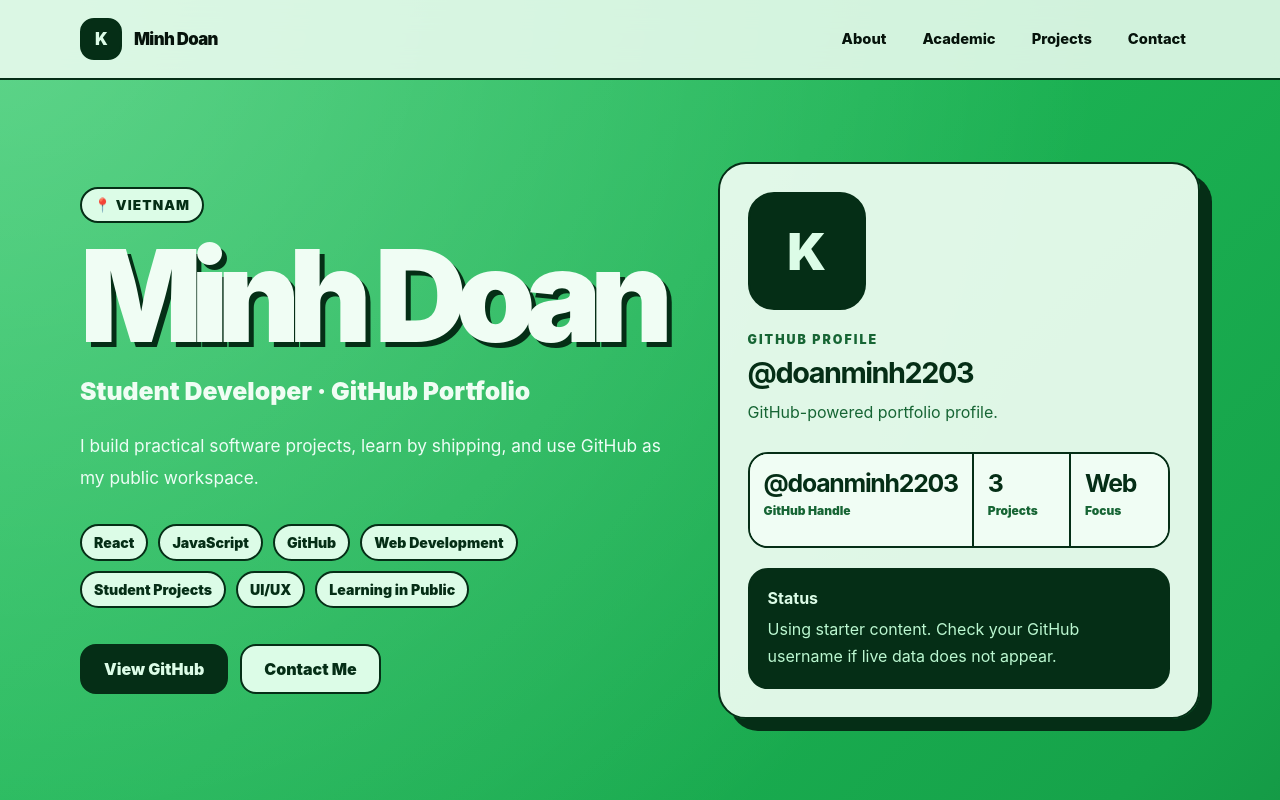
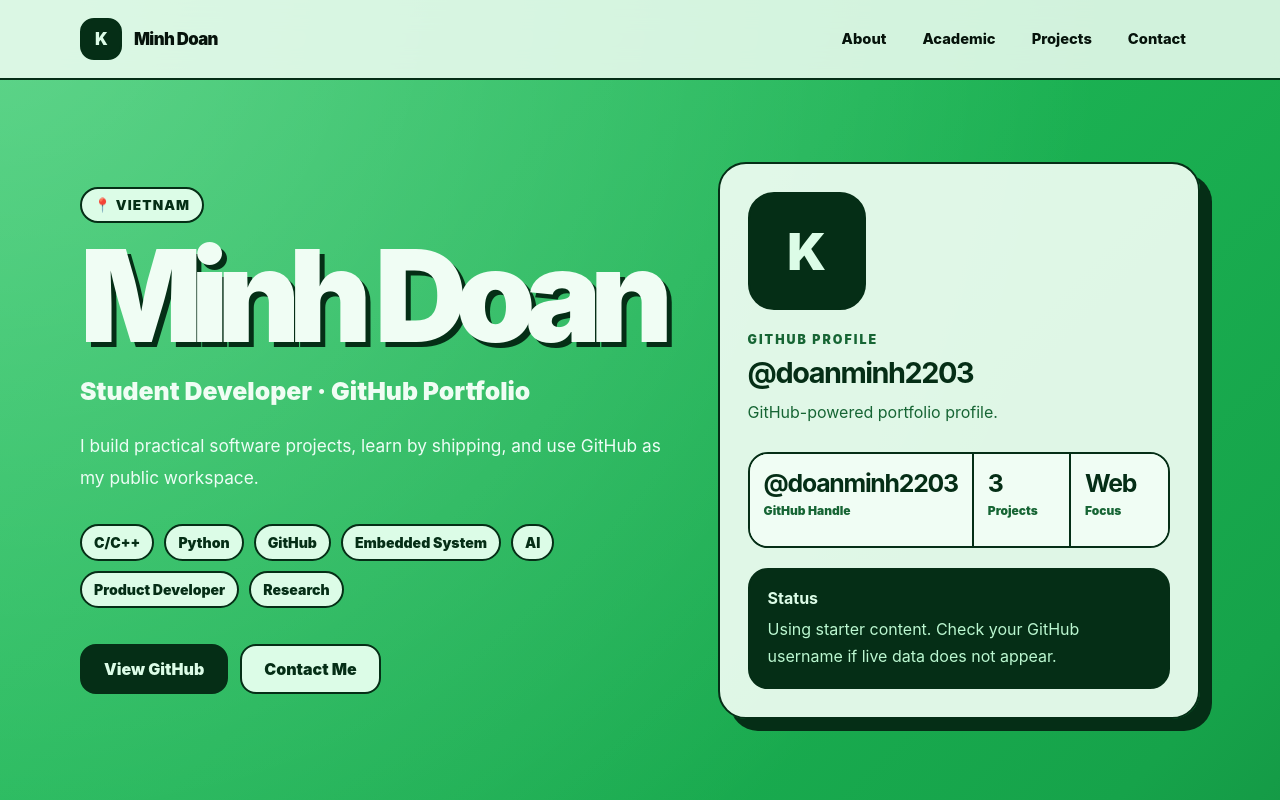
Before and after one commit to doanminh2203/portfolio, a React app: page / in a window 1280 px wide. Shown: the top 800 px of the page. Built offline with nearby package versions, Linux system fonts and the light colour scheme; no server answers; the HTML template or start-up script is replaced by a standard one.

Commit message:
update tags

```diff
--- a/src/App.jsx
+++ b/src/App.jsx
@@ -9,13 +9,13 @@
   github: 'https://github.com/doanminh2203',
   bio: 'I build practical software projects, learn by shipping, and use GitHub as my public workspace.',
   tags: [
-    'React',
-    'JavaScript',
+    'C/C++',
+    'Python',
     'GitHub',
-    'Web Development',
-    'Student Projects',
-    'UI/UX',
-    'Learning in Public',
+    'Embedded System',
+    'AI',
+    'Product Developer',
+    'Research',
   ],
 }
 
```
